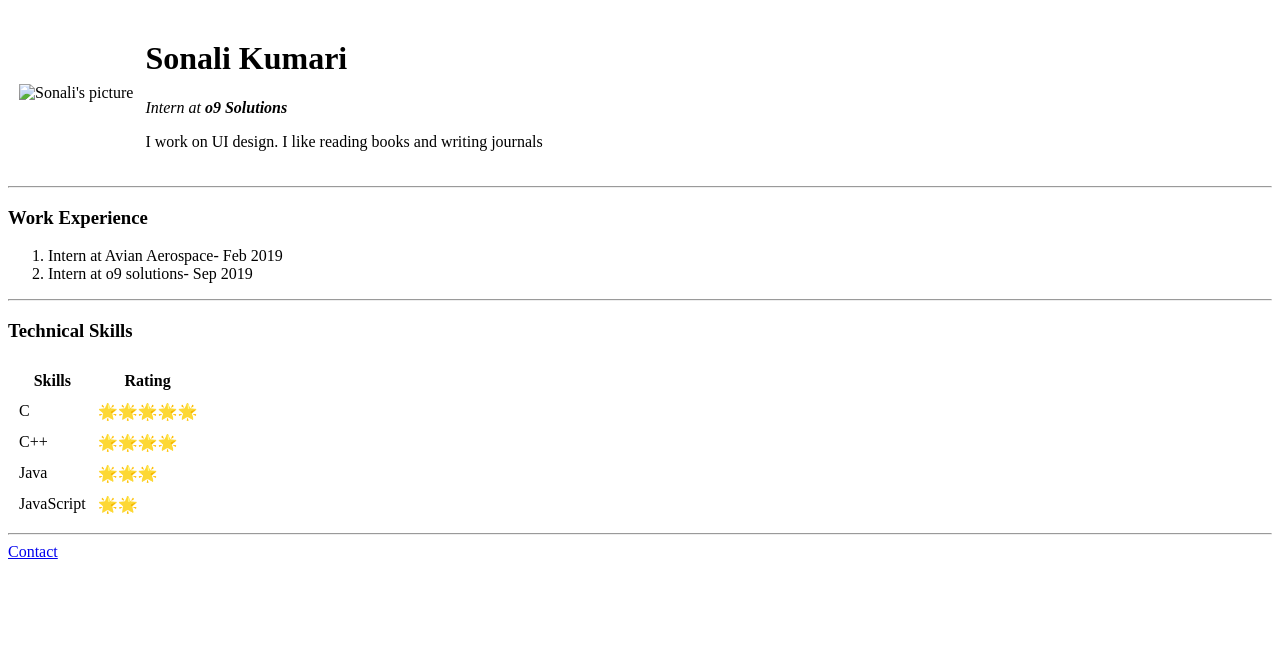
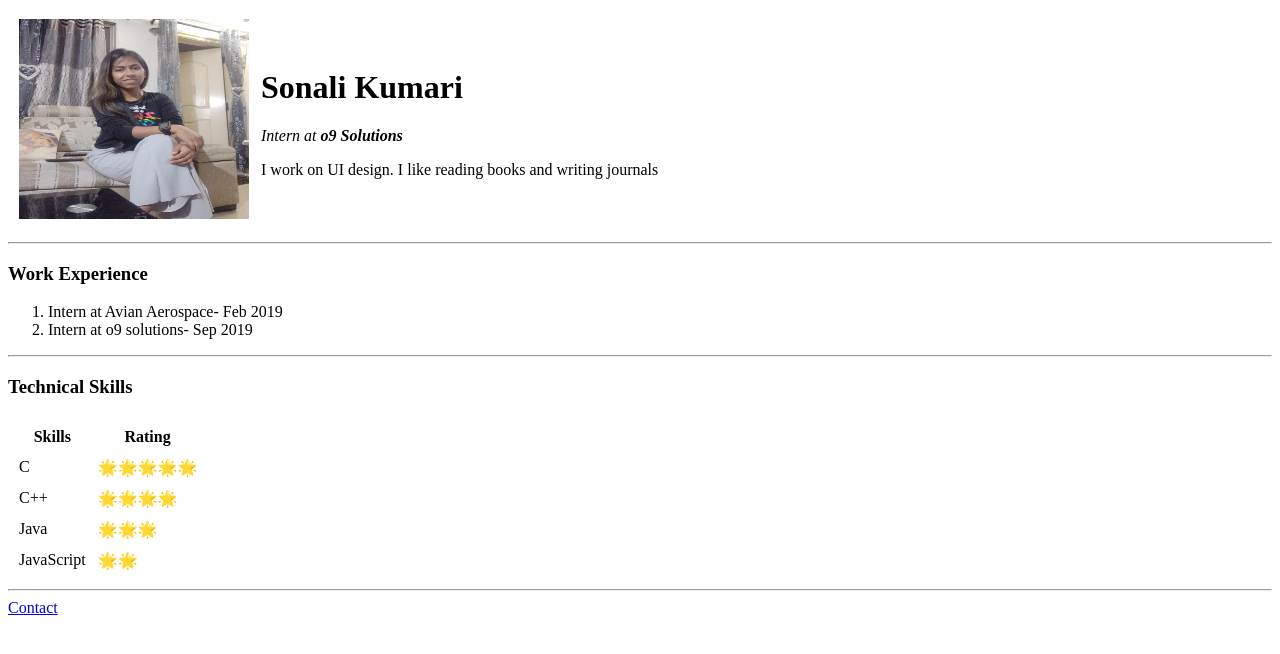
Before and after one commit to sonali0902/CV, a plain HTML site: page index.html in a window 1280 px wide. Drawn offline with Linux system fonts and the light colour scheme.

Commit message:
Update index.html

```diff
--- a/index.html
+++ b/index.html
@@ -10,7 +10,7 @@
   <table cellspacing="10">
     <tr>
       <td>
-        <img src="images/Sonali.jpeg" width=230 height=200 alt="Sonali's picture">
+        <img src="Sonali.jpeg" width=230 height=200 alt="Sonali's picture">
       </td>
       <td>
         <h1>Sonali Kumari</h1>
```
